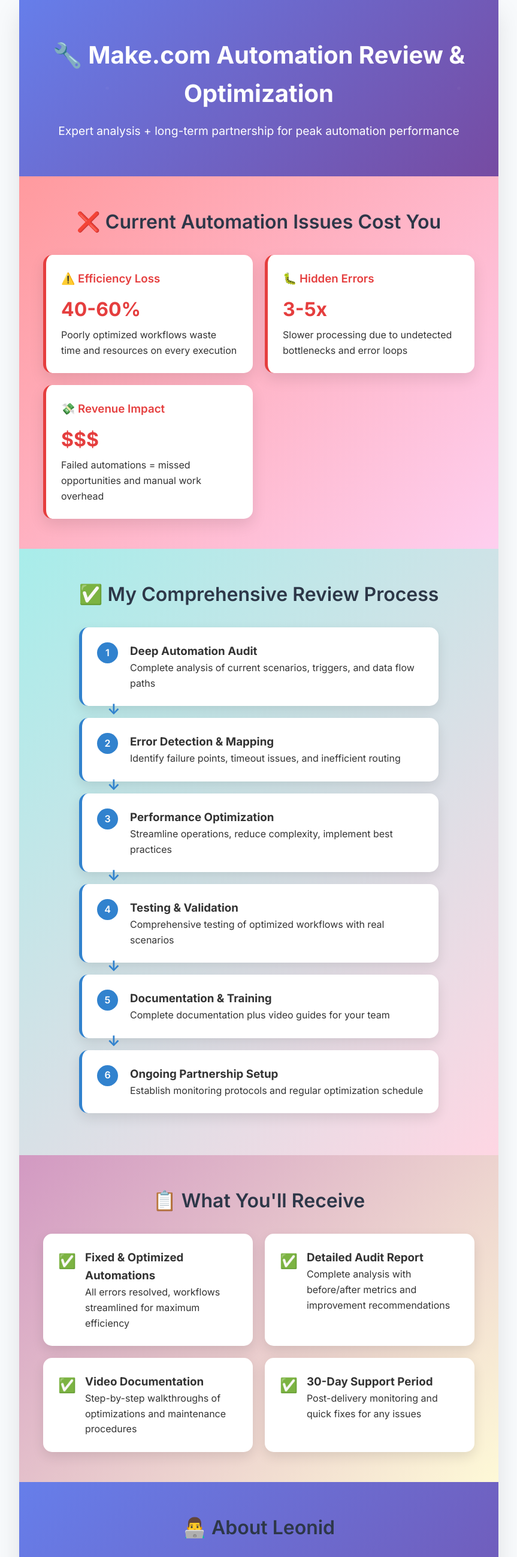
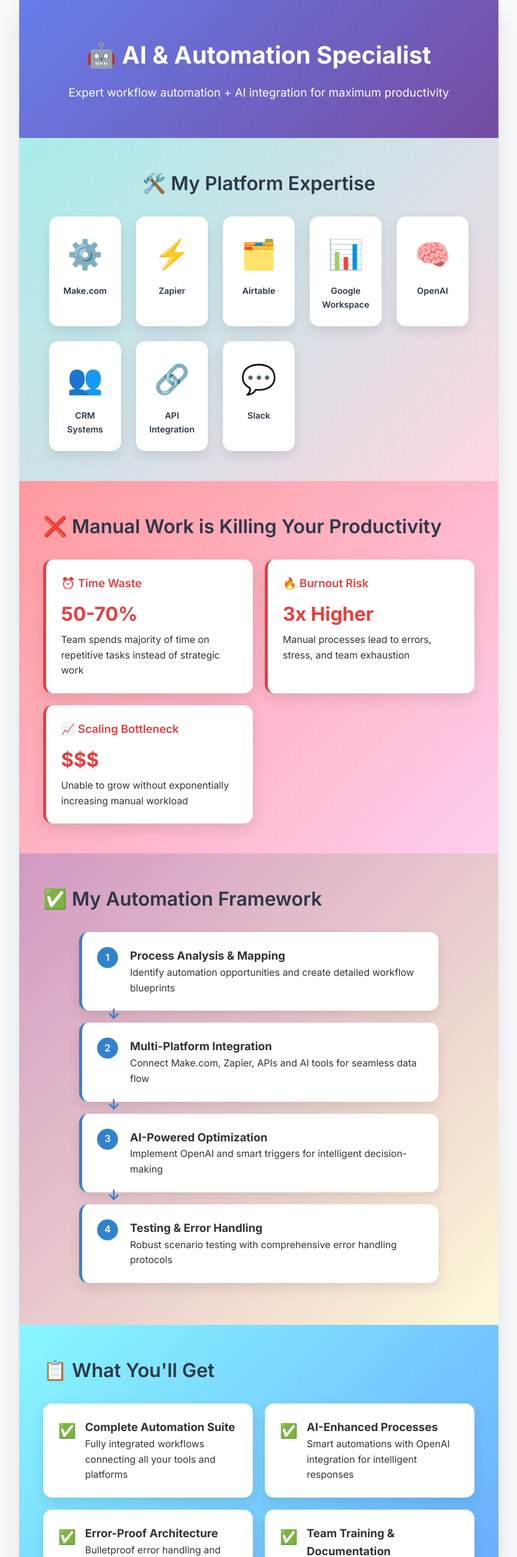
Before and after one commit to LeonidSvb/upwork-proposal, a plain HTML site: page index.html in a window 1280 px wide. Shown: the top 2596 px of the page at 60% size, without its empty margins (208-1071 px from the left). Drawn offline with Linux system fonts and the light colour scheme.

Commit message:
Update index.html

```diff
--- a/index.html
+++ b/index.html
@@ -3,7 +3,7 @@
 <head>
     <meta charset="UTF-8">
     <meta name="viewport" content="width=device-width, initial-scale=1.0">
-    <title>Make.com Automation Review & Optimization</title>
+    <title>AI & Automation Specialist - Leonid</title>
     <link href="https://fonts.googleapis.com/css2?family=Inter:wght@300;400;500;600;700&display=swap" rel="stylesheet">
     <style>
         * {
@@ -83,18 +83,58 @@
             }
         }
 
-        /* Problem Section */
-        .problem {
+        /* Services Section */
+        .services {
             padding: 50px 40px;
-            background: linear-gradient(135deg, #ff9a9e 0%, #fecfef 100%);
+            background: linear-gradient(135deg, #a8edea 0%, #fed6e3 100%);
+            text-align: center;
         }
 
         .section-title {
             font-size: 2rem;
             font-weight: 600;
             margin-bottom: 30px;
-            text-align: center;
             color: #2d3748;
+        }
+
+        .services-grid {
+            display: grid;
+            grid-template-columns: repeat(auto-fit, minmax(120px, 1fr));
+            gap: 25px;
+            margin-top: 30px;
+            max-width: 700px;
+            margin-left: auto;
+            margin-right: auto;
+        }
+
+        .service-item {
+            background: white;
+            padding: 25px 15px;
+            border-radius: 15px;
+            box-shadow: 0 8px 20px rgba(0,0,0,0.1);
+            transition: transform 0.3s ease;
+        }
+
+        .service-item:hover {
+            transform: translateY(-5px);
+        }
+
+        .service-icon {
+            font-size: 3rem;
+            margin-bottom: 10px;
+            display: block;
+        }
+
+        .service-name {
+            font-weight: 600;
+            color: #2d3748;
+            font-size: 0.9rem;
+        }
+
+        /* Problem Section */
+        .problem {
+            padding: 50px 40px;
+            background: linear-gradient(135deg, #ff9a9e 0%, #fecfef 100%);
         }
 
         .problem-grid {
@@ -131,7 +171,7 @@
         /* Solution Section */
         .solution {
             padding: 50px 40px;
-            background: linear-gradient(135deg, #a8edea 0%, #fed6e3 100%);
+            background: linear-gradient(135deg, #d299c2 0%, #fef9d7 100%);
         }
 
         .solution-steps {
@@ -178,7 +218,7 @@
         /* Deliverables Section */
         .deliverables {
             padding: 50px 40px;
-            background: linear-gradient(135deg, #d299c2 0%, #fef9d7 100%);
+            background: linear-gradient(135deg, #89f7fe 0%, #66a6ff 100%);
         }
 
         .deliverables-grid {
@@ -242,7 +282,7 @@
         /* Partnership Section */
         .partnership {
             padding: 40px;
-            background: linear-gradient(135deg, #89f7fe 0%, #66a6ff 100%);
+            background: linear-gradient(135deg, #ffecd2 0%, #fcb69f 100%);
             text-align: center;
         }
 
@@ -330,8 +370,17 @@
                 font-size: 1.6rem;
             }
 
-            .problem, .solution, .deliverables, .about, .partnership, .cta {
+            .services, .problem, .solution, .deliverables, .about, .partnership, .cta {
                 padding: 30px 20px;
+            }
+
+            .services-grid {
+                grid-template-columns: repeat(auto-fit, minmax(100px, 1fr));
+                gap: 15px;
+            }
+
+            .service-icon {
+                font-size: 2.5rem;
             }
         }
     </style>
@@ -341,77 +390,102 @@
         <!-- Hero Section -->
         <section class="hero">
             <div class="hero-content">
-                <h1>🔧 Make.com Automation Review & Optimization</h1>
-                <p>Expert analysis + long-term partnership for peak automation performance</p>
+                <h1>🤖 AI & Automation Specialist</h1>
+                <p>Expert workflow automation + AI integration for maximum productivity</p>
+            </div>
+        </section>
+
+        <!-- Services Section -->
+        <section class="services">
+            <h2 class="section-title">🛠️ My Platform Expertise</h2>
+            <div class="services-grid">
+                <div class="service-item">
+                    <span class="service-icon">⚙️</span>
+                    <div class="service-name">Make.com</div>
+                </div>
+                <div class="service-item">
+                    <span class="service-icon">⚡</span>
+                    <div class="service-name">Zapier</div>
+                </div>
+                <div class="service-item">
+                    <span class="service-icon">🗂️</span>
+                    <div class="service-name">Airtable</div>
+                </div>
+                <div class="service-item">
+                    <span class="service-icon">📊</span>
+                    <div class="service-name">Google Workspace</div>
+                </div>
+                <div class="service-item">
+                    <span class="service-icon">🧠</span>
+                    <div class="service-name">OpenAI</div>
+                </div>
+                <div class="service-item">
+                    <span class="service-icon">👥</span>
+                    <div class="service-name">CRM Systems</div>
+                </div>
+                <div class="service-item">
+                    <span class="service-icon">🔗</span>
+                    <div class="service-name">API Integration</div>
+                </div>
+                <div class="service-item">
+                    <span class="service-icon">💬</span>
+                    <div class="service-name">Slack</div>
+                </div>
             </div>
         </section>
 
         <!-- Problem Section -->
         <section class="problem">
-            <h2 class="section-title">❌ Current Automation Issues Cost You</h2>
+            <h2 class="section-title">❌ Manual Work is Killing Your Productivity</h2>
             <div class="problem-grid">
                 <div class="problem-card">
-                    <h3>⚠️ Efficiency Loss</h3>
-                    <div class="loss-percentage">40-60%</div>
-                    <p>Poorly optimized workflows waste time and resources on every execution</p>
+                    <h3>⏰ Time Waste</h3>
+                    <div class="loss-percentage">50-70%</div>
+                    <p>Team spends majority of time on repetitive tasks instead of strategic work</p>
                 </div>
                 <div class="problem-card">
-                    <h3>🐛 Hidden Errors</h3>
-                    <div class="loss-percentage">3-5x</div>
-                    <p>Slower processing due to undetected bottlenecks and error loops</p>
+                    <h3>🔥 Burnout Risk</h3>
+                    <div class="loss-percentage">3x Higher</div>
+                    <p>Manual processes lead to errors, stress, and team exhaustion</p>
                 </div>
                 <div class="problem-card">
-                    <h3>💸 Revenue Impact</h3>
+                    <h3>📈 Scaling Bottleneck</h3>
                     <div class="loss-percentage">$$$</div>
-                    <p>Failed automations = missed opportunities and manual work overhead</p>
+                    <p>Unable to grow without exponentially increasing manual workload</p>
                 </div>
             </div>
         </section>
 
         <!-- Solution Section -->
         <section class="solution">
-            <h2 class="section-title">✅ My Comprehensive Review Process</h2>
+            <h2 class="section-title">✅ My Automation Framework</h2>
             <div class="solution-steps">
                 <div class="step">
                     <div class="step-number">1</div>
                     <div>
-                        <h3>Deep Automation Audit</h3>
-                        <p>Complete analysis of current scenarios, triggers, and data flow paths</p>
+                        <h3>Process Analysis & Mapping</h3>
+                        <p>Identify automation opportunities and create detailed workflow blueprints</p>
                     </div>
                 </div>
                 <div class="step">
                     <div class="step-number">2</div>
                     <div>
-                        <h3>Error Detection & Mapping</h3>
-                        <p>Identify failure points, timeout issues, and inefficient routing</p>
+                        <h3>Multi-Platform Integration</h3>
+                        <p>Connect Make.com, Zapier, APIs and AI tools for seamless data flow</p>
                     </div>
                 </div>
                 <div class="step">
                     <div class="step-number">3</div>
                     <div>
-                        <h3>Performance Optimization</h3>
-                        <p>Streamline operations, reduce complexity, implement best practices</p>
+                        <h3>AI-Powered Optimization</h3>
+                        <p>Implement OpenAI and smart triggers for intelligent decision-making</p>
                     </div>
                 </div>
                 <div class="step">
                     <div class="step-number">4</div>
                     <div>
-                        <h3>Testing & Validation</h3>
-                        <p>Comprehensive testing of optimized workflows with real scenarios</p>
-                    </div>
-                </div>
-                <div class="step">
-                    <div class="step-number">5</div>
-                    <div>
-                        <h3>Documentation & Training</h3>
-                        <p>Complete documentation plus video guides for your team</p>
-                    </div>
-                </div>
-                <div class="step">
-                    <div class="step-number">6</div>
-                    <div>
-                        <h3>Ongoing Partnership Setup</h3>
-                        <p>Establish monitoring protocols and regular optimization schedule</p>
+                        <h3>Testing & Error Handling</h3>
+                        <p>Robust scenario testing with comprehensive error handling protocols</p>
                     </div>
                 </div>
             </div>
@@ -419,34 +493,34 @@
 
         <!-- Deliverables Section -->
         <section class="deliverables">
-            <h2 class="section-title">📋 What You'll Receive</h2>
+            <h2 class="section-title">📋 What You'll Get</h2>
             <div class="deliverables-grid">
                 <div class="deliverable-item">
                     <span class="check-icon">✅</span>
                     <div>
-                        <h3>Fixed & Optimized Automations</h3>
-                        <p>All errors resolved, workflows streamlined for maximum efficiency</p>
+                        <h3>Complete Automation Suite</h3>
+                        <p>Fully integrated workflows connecting all your tools and platforms</p>
                     </div>
                 </div>
                 <div class="deliverable-item">
                     <span class="check-icon">✅</span>
                     <div>
-                        <h3>Detailed Audit Report</h3>
-                        <p>Complete analysis with before/after metrics and improvement recommendations</p>
+                        <h3>AI-Enhanced Processes</h3>
+                        <p>Smart automations with OpenAI integration for intelligent responses</p>
                     </div>
                 </div>
                 <div class="deliverable-item">
                     <span class="check-icon">✅</span>
                     <div>
-                        <h3>Video Documentation</h3>
-                        <p>Step-by-step walkthroughs of optimizations and maintenance procedures</p>
+                        <h3>Error-Proof Architecture</h3>
+                        <p>Bulletproof error handling and monitoring for 99.9% reliability</p>
                     </div>
                 </div>
                 <div class="deliverable-item">
                     <span class="check-icon">✅</span>
                     <div>
-                        <h3>30-Day Support Period</h3>
-                        <p>Post-delivery monitoring and quick fixes for any issues</p>
+                        <h3>Team Training & Documentation</h3>
+                        <p>Complete guides and video tutorials for seamless team adoption</p>
                     </div>
                 </div>
             </div>
@@ -456,24 +530,24 @@
         <section class="about">
             <div class="about-content">
                 <h2 class="section-title">👨‍💻 About Leonid</h2>
-                <p style="font-size: 1.1rem; margin-bottom: 30px;">7+ years optimizing marketing and sales automation systems for maximum ROI</p>
+                <p style="font-size: 1.1rem; margin-bottom: 30px;">7+ years building automation systems that scale businesses efficiently</p>
 
                 <div class="stats-grid">
                     <div class="stat-item">
                         <div class="stat-number">$75K/month</div>
-                        <p>Generated for financial company through automation optimization</p>
+                        <p>Generated for financial company through automation workflows</p>
                     </div>
                     <div class="stat-item">
-                        <div class="stat-number">2x Growth</div>
-                        <p>Achieved for real estate agency via streamlined lead workflows</p>
+                        <div class="stat-number">$25K+ Revenue</div>
+                        <p>Automated sales funnel performance for DTC brand</p>
                     </div>
                     <div class="stat-item">
                         <div class="stat-number">1,500+ Leads</div>
-                        <p>Delivered through AI-chatbot automation integration</p>
+                        <p>AI-chatbot automation generated qualified prospects</p>
                     </div>
                     <div class="stat-item">
                         <div class="stat-number">100+ Sales</div>
-                        <p>Software sales generated through YouTube automation funnels</p>
+                        <p>Software automation funnels via YouTube integration</p>
                     </div>
                 </div>
             </div>
@@ -482,38 +556,38 @@
         <!-- Partnership Section -->
         <section class="partnership">
             <div class="partnership-content">
-                <h2>🤝 Long-Term Partnership Vision</h2>
-                <p style="color: #4a5568; margin-bottom: 25px;">Beyond this initial review, I'm looking to build lasting partnerships with clients who value continuous optimization and growth.</p>
+                <h2>🤝 Long-Term Partnership Approach</h2>
+                <p style="color: #4a5568; margin-bottom: 25px;">I don't just build automations - I become your dedicated automation partner, ensuring your systems evolve and scale with your business growth.</p>
 
                 <div class="partnership-features">
                     <div class="partnership-feature">
-                        <h4>🔄 Monthly Reviews</h4>
-                        <p>Regular optimization check-ups</p>
+                        <h4>🔄 Ongoing Optimization</h4>
+                        <p>Regular reviews and improvements</p>
                     </div>
                     <div class="partnership-feature">
-                        <h4>⚡ Priority Support</h4>
-                        <p>Fast response for urgent issues</p>
+                        <h4>⚡ Priority Maintenance</h4>
+                        <p>Quick response for any issues</p>
                     </div>
                     <div class="partnership-feature">
                         <h4>📈 Scaling Support</h4>
-                        <p>Automation expansion as you grow</p>
+                        <p>Expand automations as you grow</p>
                     </div>
                     <div class="partnership-feature">
                         <h4>🎯 Strategic Planning</h4>
-                        <p>Long-term automation roadmap</p>
+                        <p>Future automation roadmap</p>
                     </div>
                 </div>
 
-                <p style="color: #4a5568; margin-top: 20px; font-style: italic;">My goal is to become your trusted automation partner, ensuring your systems evolve with your business needs.</p>
+                <p style="color: #4a5568; margin-top: 20px; font-style: italic;">My goal is to become your trusted automation architect for sustainable, long-term growth.</p>
             </div>
         </section>
 
         <!-- CTA Section -->
         <section class="cta">
             <div class="cta-content">
-                <h2>🚀 Let's Start Building</h2>
-                <p>Ready to optimize your automations and scale faster?</p>
-                <p style="font-weight: 600; margin-top: 15px;">I'm available to start immediately and excited about the possibility of a long-term partnership!</p>
+                <h2>🚀 Let's Automate Everything</h2>
+                <p>Ready to eliminate manual work and scale your operations?</p>
+                <p style="font-weight: 600; margin-top: 15px;">I'm available to start immediately and build a lasting automation partnership!</p>
             </div>
         </section>
     </div>
```
